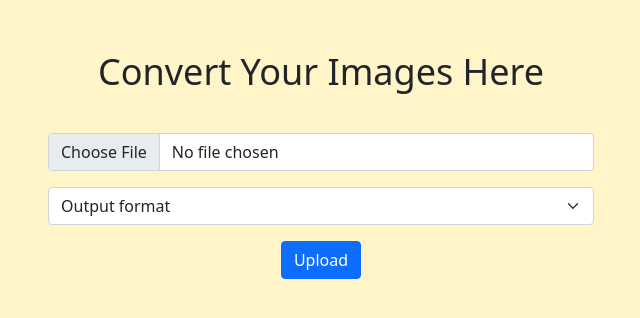
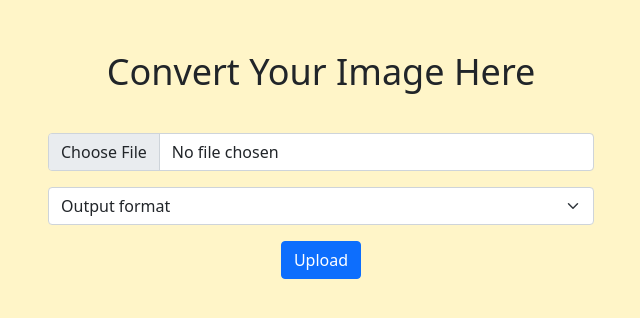
Before and after one commit to will8889/Convertor, a Flask app: page /image in a window 1280 px wide. Shown: the part 80-398 px from the top of the page, without its empty margins (319-959 px from the left). Run offline with Flask 2, Linux system fonts and the light colour scheme.

Commit message:
Update image.html

```diff
--- a/templates/image.html
+++ b/templates/image.html
@@ -29,7 +29,7 @@
         </nav>
 
         <main>
-            <h1>Convert Your Images Here</h1>
+            <h1>Convert Your Image Here</h1>
 
             <div class="container h-100">
                 <div class="row h-100 justify-content-center align-items-center">
```
